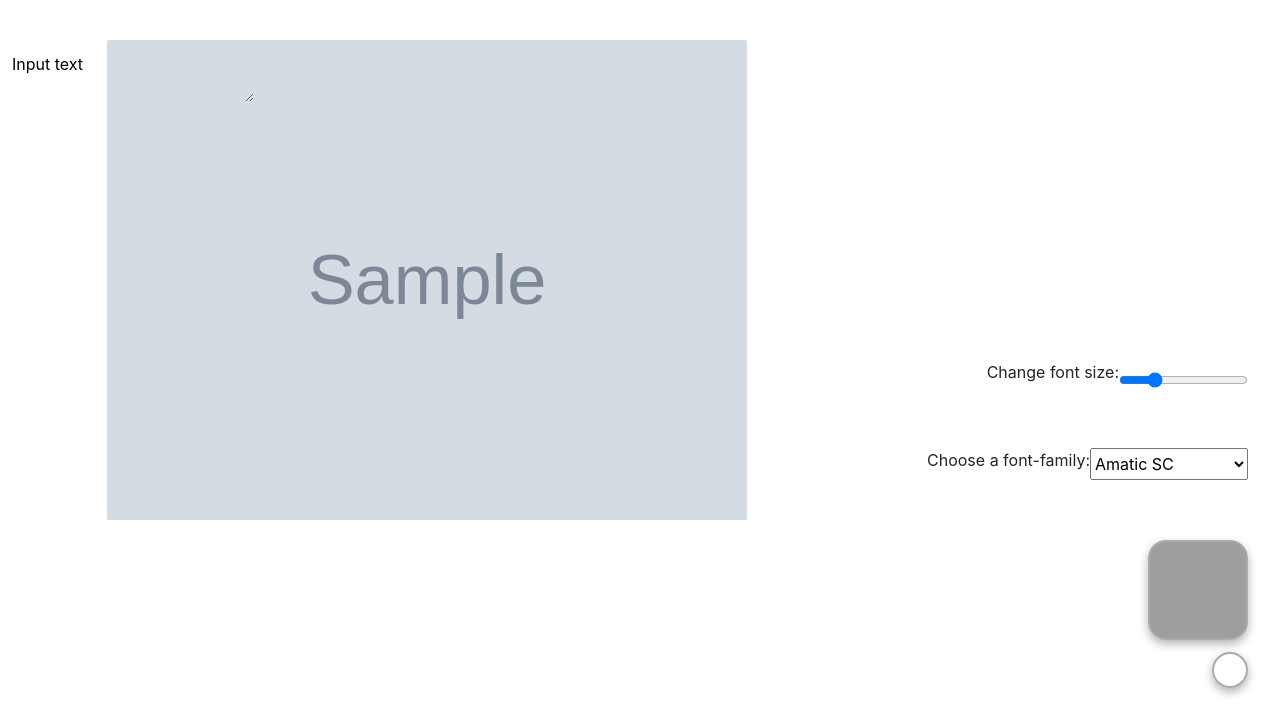
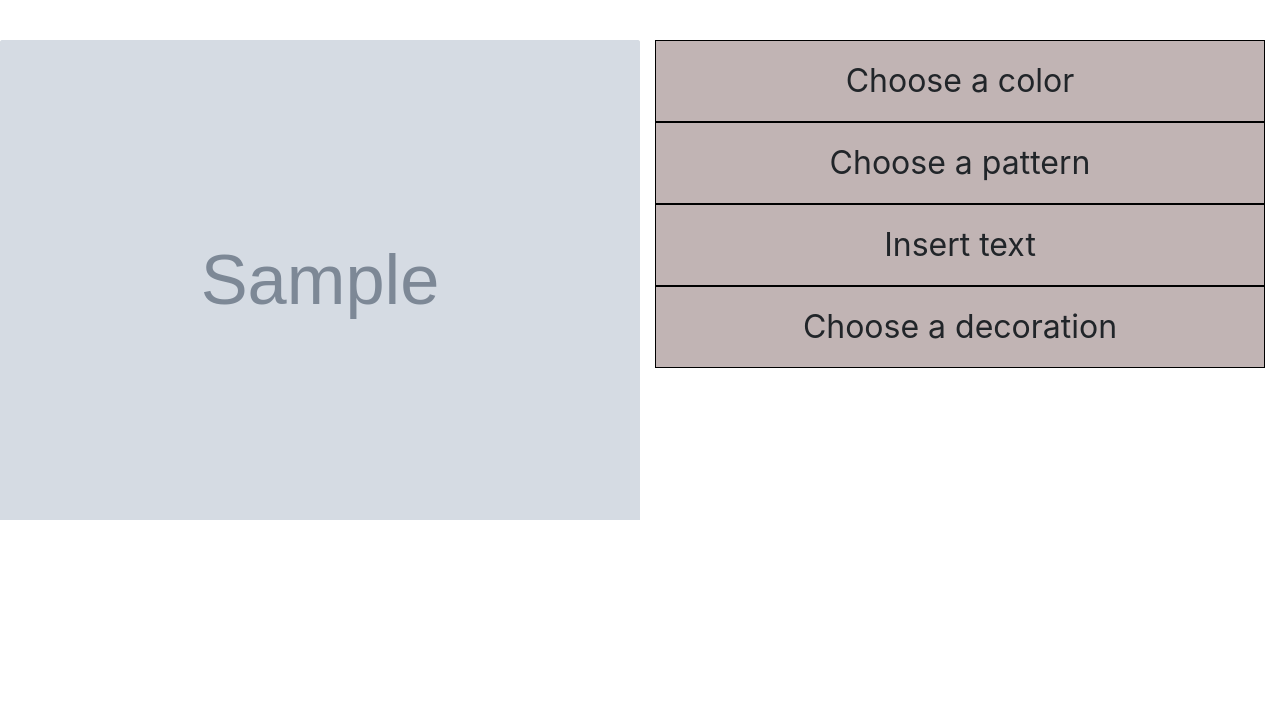
Before and after one commit to natalijabujevic0708/DesignYourCrafts, a Django app: page /products/1 in a window 1280 px wide. Shown: the part 80-800 px from the top of the page. Run offline with Django 3.2, Linux system fonts and the light colour scheme; tables that the repository leaves empty hold one stand-in row (values such as "Sample post"); grey boxes marked "Sample" are stand-in pictures; some libraries are stand-ins or nearby versions; grey boxes are pictures that could not be loaded.

Commit message:
Add new options to add and edit (text and decorations)
Option to add and format text

Option to add and edit decorations

```diff
--- a/products/templates/products/design_product.html
+++ b/products/templates/products/design_product.html
@@ -4,7 +4,7 @@
 {% block content %}
 <div class="container-fluid product_design_container">
     <div class="row">
-        <div id="container" class="col-12 col-md-8 offset-md-2 col-lg-6 offset-lg-1">
+        <div id="container" class="col-12 col-md-8 offset-md-2 col-lg-6  offset-lg-0">
             <!--SVG layer-->
             <svg id="product-svg" xmlns="http://www.w3.org/2000/svg" xmlns:xlink="http://www.w3.org/1999/xlink"
                 version="1.1" preserveAspectRatio="xMidYMid meet"
@@ -36,23 +36,31 @@
             {% if product.image_lock %}
             <img id="lock_image" class="card-img-top img-fluid" src="{{ product.image_lock.url }}" alt="Lock">
             {% endif %}
-        </div>
+            <!--Input text -->
+            <div id="text_area_div">
+                <textarea id="textarea">INPUT TEXT HERE</textarea>
             </div>
         </div>
 
+
+        <div class="col-lg-6">
             <!--Options - colors-->
+            <div id="colors_title" class="titles"> Choose a color </div>
             <div class="colors">
                 {% for color in colors %}
                 <div class="color" data-hex="{{color.hex_value}}"></div>
                 {% endfor %}
             </div>
             <!--Options - patterns-->
+            <div id="patterns_title" class="titles"> Choose a pattern </div>
             <div class="patterns">
                 {% for pattern in patterns %}
                 <div class="pattern" id="{{ pattern.sku }}" title="{{ pattern.href }}"></div>
                 {% endfor %}
             </div>
             <!--Change font-size-->
+            <div id="text_title" class="titles"> Insert text </div>
+            <div id="text_options">
                 <div class="slide_container">
                     <p>Change font size: </p>
                     <input id="font_slide" type="range" min="1" max="200" value="50">
@@ -62,21 +70,52 @@
                     <label for="font_family">Choose a font-family: </label>
                     <select name="font_family" id="font_family">
                         <option value="Amatic SC" style="font-family: 'Amatic SC', cursive"> Amatic SC</option>
-        <option value="Dancing Script" style="font-family: 'Dancing Script', cursive;">Dancing Script</option>
-        <option value="Homemade Apple" style="font-family: 'Homemade Apple', cursive;">Homemade Apple</option>
+                        <option value="Dancing Script" style="font-family: 'Dancing Script', cursive;">Dancing Script
+                        </option>
+                        <option value="Homemade Apple" style="font-family: 'Homemade Apple', cursive;">Homemade Apple
+                        </option>
                         <option value="Sacramento" style="font-family: 'Sacramento', cursive;">Sacramento</option>
                         <option value="Satisfy" style="font-family: 'Satisfy', cursive;">Satisfy</option>
                     </select>
                 </div>
-<!--Input text -->
-<div id="text_area_div">
-    <textarea id="textarea">Input text</textarea>
+            </div>
+
+            <div id="decorations_title" class="titles"> Choose a decoration </div>
+            <div id="decoration_options">
+                <div class="decorations">
+                    <img class="decoration"
+                        src="https://encrypted-tbn0.gstatic.com/images?q=tbn%3AANd9GcStI4O_4hwuKCTQC7QuOWlEI1gW8A0J7u29Sw&usqp=CAU"
+                        alt="">
+                </div>
+                    <div>
+                        <p>Change the size of the image: </p>
+                        <input id="image_size_slide" type="range" min="1" max="1000" value="200">
+                    </div>
+                    <div>
+                        <p>Change the skew of the image: </p>
+                        <input id="image_skew_slide" type="range" min="-50" max="50" value="1">
+                    </div>
+                    <div>
+                        <p>Rotate image (X): </p>
+                        <input id="image_rotateX_slide" type="range" min="-180" max="0" value="0">
+                    </div>
+                    <div>
+                        <p>Rotate image (Y): </p>
+                        <input id="image_rotateY_slide" type="range" min="-180" max="0" value="0">
+                    </div>
+                    <div>
+                        <p>Rotate image (Z): </p>
+                        <input id="image_rotateZ_slide" type="range" min="-180" max="0" value="0">
+                    </div>
+                </div>
+            </div>
+        </div>
     </div>
     {% endblock %}
 
     {% block postloadjs %}
     <script src="{% static 'js/apply_design.js' %}"></script>
     <script src="{% static 'js/set_backgrounds.js' %}"></script>
-<script src="{% static 'js/resize_edit_text.js' %}"></script>
-
+    <script src="{% static 'js/edit_options.js' %}"></script>
+    <script src="{% static 'js/sliding.js' %}"></script>
     {% endblock %}
--- a/static/css/base.css
+++ b/static/css/base.css
@@ -30,16 +30,16 @@ body, html {
   box-sizing: border-box;
 }
 
+#container {
+  min-height: 60vh;
+}
+
 #container, #text_area_div {
   position: relative;
 }
 
-#lock_image, .colors, .patterns, .font_family, .slide_container {
+#lock_image, .colors, .patterns, .font_family, .slide_container, #text_area_div, .font_family, .decorations {
   z-index: 3;
-}
-
-#text_area_div, .font_family {
-  z-index: 4;
 }
 
 #product-svg {
@@ -57,28 +57,6 @@ body, html {
   left: 0;
   width: 100%;
   height: auto;
-}
-
-.colors, .patterns, .font_family, .slide_container {
-  display: flex;
-  position: fixed;
-  right: 2em;
-}
-
-.font_family {
-  bottom: 15em;
-}
-
-.slide_container {
-  bottom: 20em;
-}
-
-.colors {
-  bottom: 2em;
-}
-
-.patterns {
-  bottom: 5em;
 }
 
 .color, .pattern {
@@ -104,9 +82,8 @@ body, html {
   width: 100px;
 }
 
-#text_area_div {
-  display: inline-block;
-
+#text_area_div, .colors, .patterns, #text_options, #decoration_options {
+  display: none
 }
 
 textarea {
@@ -117,3 +94,15 @@ textarea {
   border: transparent;
   margin: 10px;
 }
+
+.decorations {
+  background: transparent;
+}
+
+.titles {
+  background-color: #b9aaaae0;
+  text-align: center;
+  font-size: 4vh;
+  padding: 2vh;
+  border: 1px solid black;
+}
--- a/static/js/apply_design.js
+++ b/static/js/apply_design.js
@@ -3,7 +3,6 @@
 const overlay = document.getElementById("product-shape");
 
 // Click on a color
-
 var el = document.getElementsByClassName("color", "pattern");
 for (var i = 0; i < el.length; i++) {
   el[i].onclick = changeColor;
@@ -15,7 +14,7 @@ function changeColor(e) {
   // set the hex color
   overlay.style.fill = hex;
 }
-
+// Click on a pattern
 var el = document.getElementsByClassName("pattern");
 for (var i = 0; i < el.length; i++) {
   el[i].onclick = changePattern;
--- /dev/null
+++ b/static/js/edit_options.js
@@ -0,0 +1,64 @@
+//Draggable functionality
+$(function () {
+    $('#text_area_div, .decorations').draggable()
+});
+
+//Change font-size
+$('#font_slide').on('input', function () {
+    slide_value = parseInt($('#font_slide').val())
+    $('#textarea').css("font-size", slide_value);
+});
+
+//Change font-family
+$('#font_family').on('input', function () {
+    font_family_value = $('#font_family').val()
+    $('#textarea').css("font-family", font_family_value);
+});
+
+//Resize decoration
+$('#image_size_slide').on('input', function () {
+    slide_value = parseInt($('#image_size_slide').val())
+    $('.decoration').css("height", slide_value);
+    $('.decoration').css("width", slide_value);
+});
+
+// Decorations edit
+
+var transformX,transformY, transformZ, transformSkew
+transformY = 'rotateY(0deg)'
+transformX = 'rotateX(0deg)'
+transformZ = 'rotateZ(0deg)'
+transformSkew = 'skew(0deg)'
+
+//Skew decoration
+$('#image_skew_slide').on('input', function () {
+    slide_value = parseInt($('#image_skew_slide').val())
+    transformSkew ='skew(' + slide_value + 'deg)';
+    $('.decoration').css('transform',`${transformY} ${transformZ} ${transformSkew} ${transformX}`);
+    return transformSkew
+});
+
+//Rotate decoration X-axis
+$('#image_rotateX_slide').on('input', function () {
+    slide_value = parseInt($('#image_rotateX_slide').val())
+    transformX ='rotateX(' + slide_value + 'deg)';
+    $('.decoration').css('transform',`${transformY} ${transformZ} ${transformSkew} ${transformX}`);
+    return transformX
+});
+
+//Rotate decoration Y-axis
+$('#image_rotateY_slide').on('input', function () {
+    slide_value = parseInt($('#image_rotateY_slide').val())
+    transformY ='rotateY(' + slide_value + 'deg)';
+    $('.decoration').css('transform',`${transformY} ${transformZ} ${transformSkew} ${transformX}`);
+    return transformY
+
+});
+
+//Rotate decoration Z-axis
+$('#image_rotateZ_slide').on('input', function () {
+    slide_value = parseInt($('#image_rotateZ_slide').val())
+    transformZ ='rotateZ(' + slide_value + 'deg)';
+    $('.decoration').css('transform',`${transformY} ${transformZ} ${transformSkew} ${transformX}`);
+    return transformZ
+});
--- a/static/js/resize_edit_text.js
+++ /dev/null
@@ -1,16 +0,0 @@
-//Draggable functionality
-$(function () {
-    $('#text_area_div').draggable()
-});
-
-//Change font-size
-$('#font_slide').on('input', function () {
-    slide_value = parseInt($('#font_slide').val())
-    $('#textarea').css("font-size", slide_value);
-});
-
-//Change font-family
-$('#font_family').on('input', function () {
-    font_family_value = $('#font_family').val()
-    $('#textarea').css("font-family", font_family_value);
-});
```
Lines whose indentation alone changed are shown as unchanged.
